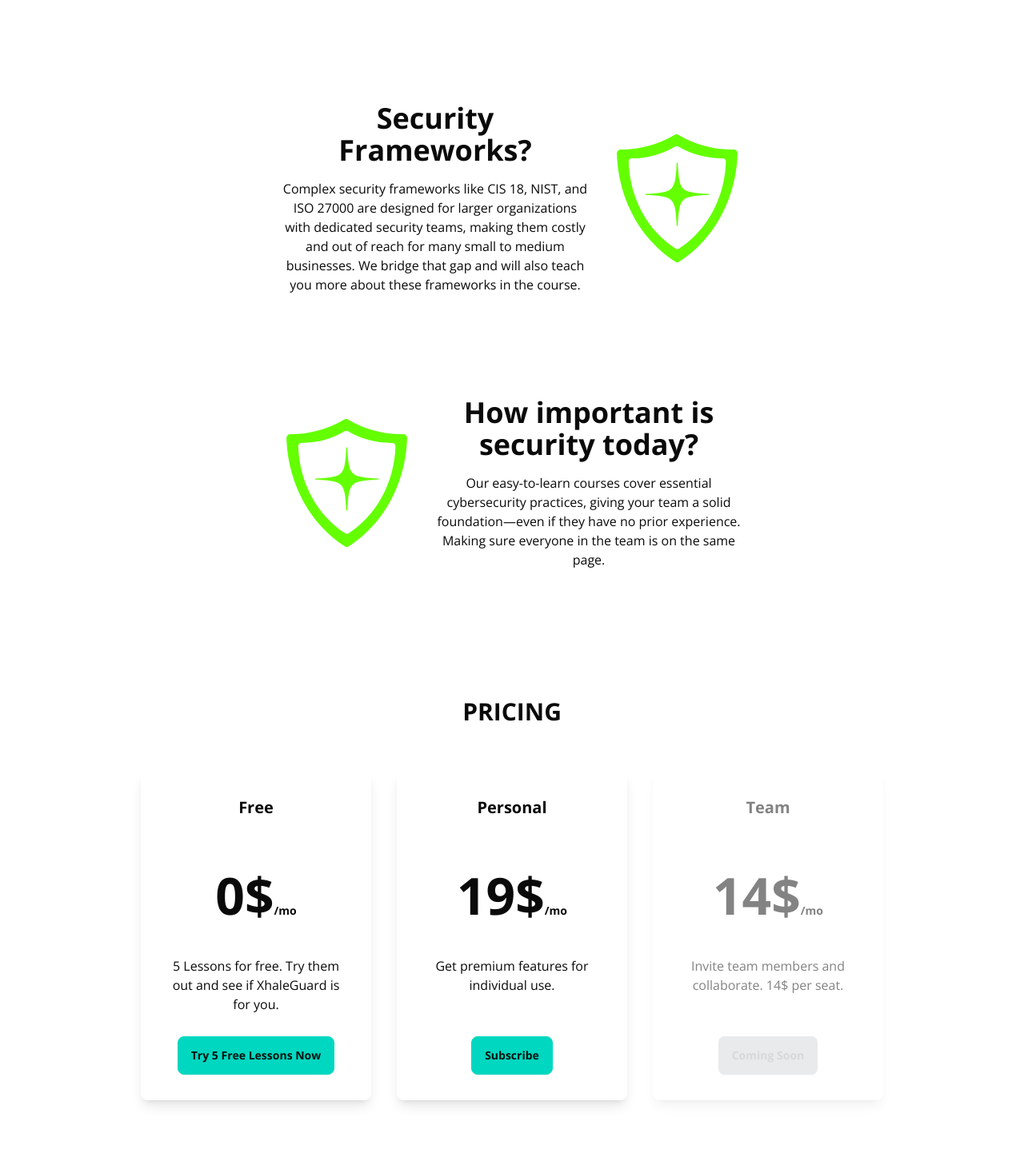
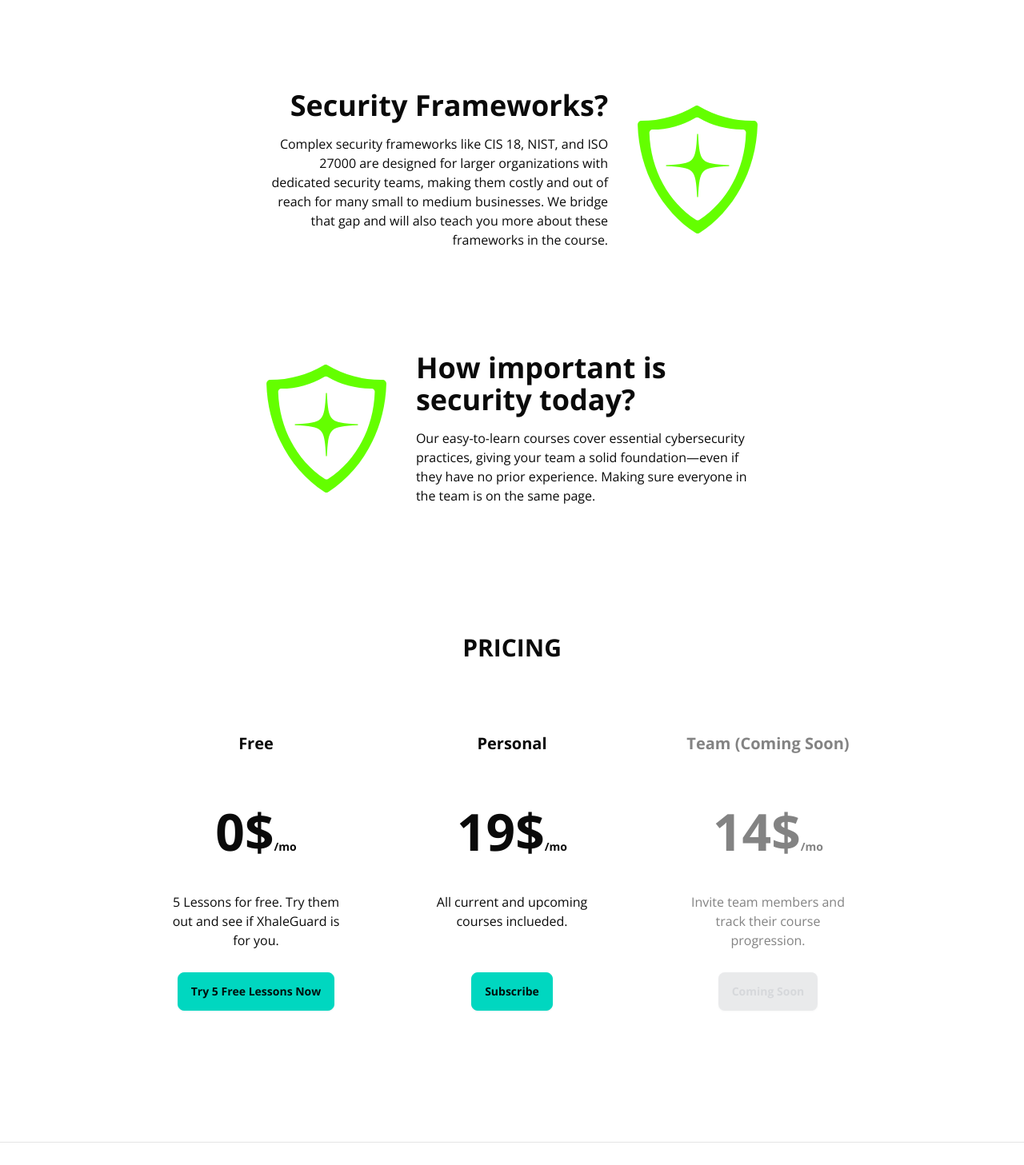
Before and after one commit to jonas-soderholm/juporia, a Next.js app: page / in a window 1280 px wide. Shown: the part 973-2430 px from the top of the page at 80% size. Built offline with nearby package versions, Linux system fonts and the light colour scheme; no server answers.

Commit message:
Setup course and lesson routing

```diff
--- /dev/null
+++ b/app/courses/basics-1/page.tsx
@@ -0,0 +1,9 @@
+import { LessonButton } from "@/components/courses/lessonLine";
+
+export default async function Basics1() {
+  return (
+    <>
+      <LessonButton lessonName="Password" link="/courses/basics-1/password" />
+    </>
+  );
+}
--- /dev/null
+++ b/app/courses/basics-1/password/page.tsx
@@ -0,0 +1,8 @@
+export default function Password() {
+  return (
+    <div>
+      <h1>Password</h1>
+      <p>Some text about passwords</p>
+    </div>
+  );
+}
--- a/app/courses/cybersecurity-basics-1/lessons/page.tsx
+++ /dev/null
@@ -1,7 +0,0 @@
-export default async function Basics1() {
-  return (
-    <>
-      <div>basics 1</div>
-    </>
-  );
-}
--- a/app/courses/cybersecurity-basics-1/page.tsx
+++ /dev/null
@@ -1,7 +0,0 @@
-export default async function Basics1() {
-  return (
-    <>
-      <div>basics 1</div>
-    </>
-  );
-}
--- a/app/courses/page.tsx
+++ b/app/courses/page.tsx
@@ -17,7 +17,7 @@
             buttonText="5 free lessons"
             image="/courses-backgrounds/basic1.jpg"
             value={50}
-            linkUrl="/courses/cybersecurity-basics-1"
+            linkUrl="/courses/basics-1"
           />
         </div>
 
--- a/app/layout.tsx
+++ b/app/layout.tsx
@@ -39,17 +39,13 @@
           enableSystem
           disableTransitionOnChange
         >
-          <main className="min-h-screen flex flex-col items-center">
-            <div className="flex-1 w-full flex flex-col gap-5 items-center">
+          <main className="min-h-screen flex flex-col">
+            {/* Header/Nav Section */}
             <nav className="w-full flex justify-between border-b border-b-foreground/10 h-16">
               <div className="w-full flex justify-between items-center text-sm">
                 <Link href="/">
                   <div className="flex items-center font-semibold">
-                      <img
-                        src="./logo.svg"
-                        alt=""
-                        className="w-6 md:w-8 mx-3"
-                      />
+                    <img src="/logo.svg" alt="" className="w-6 md:w-8 mx-3" />
                     <span className="text-[15px] md:text-xl font-bold">
                       ExhaleGuard
                     </span>
@@ -58,8 +54,13 @@
                 <HeaderAuth />
               </div>
             </nav>
+
+            {/* Main Content Area */}
+            <div className="flex-1 w-full flex flex-col items-center p-5">
+              {children}
             </div>
-            <div className="flex flex-col p-5 items-center">{children}</div>
+
+            {/* Footer Section */}
             <footer className="w-full flex items-center justify-center border-t mx-auto text-center text-xs gap-8 py-8 mt-28">
               <p>XhaleGuard</p>
             </footer>
--- /dev/null
+++ b/components/courses/lessonLine.tsx
@@ -0,0 +1,16 @@
+import Link from "next/link";
+
+type Lesson = {
+  lessonName: string;
+  link: string;
+};
+
+export function LessonButton({ lessonName, link }: Lesson) {
+  return (
+    <Link href={link}>
+      <button className="btn btn-accent" aria-label="">
+        {lessonName}
+      </button>
+    </Link>
+  );
+}
--- a/components/hero/subscriptions.tsx
+++ b/components/hero/subscriptions.tsx
@@ -12,7 +12,7 @@
     },
     {
       title: "Personal",
-      description: "Get premium features for individual use.",
+      description: "All current and upcoming courses inclueded.",
       image:
         "https://img.daisyui.com/images/stock/photo-1606107557195-0e29a4b5b4aa.webp",
       active: true,
@@ -20,8 +20,8 @@
       buttontext: "Subscribe",
     },
     {
-      title: "Team",
-      description: "Invite team members and collaborate. 14$ per seat.",
+      title: "Team (Coming Soon)",
+      description: "Invite team members and track their course progression.",
       image:
         "https://img.daisyui.com/images/stock/photo-1606107557195-0e29a4b5b4aa.webp",
       active: false,
@@ -32,13 +32,15 @@
 
   return (
     <>
-      <div className="mx-auto font-bold text-3xl mb-14 mt-[10rem]">PRICING</div>
+      <div className=" flex justify-center mx-auto font-bold text-3xl mb-14 mt-[10rem]">
+        PRICING
+      </div>
 
       <div className="flex flex-wrap justify-center max-w-[80rem] mx-auto gap-8 px-4">
         {subscriptions.map((subscription, index) => (
           <div
             key={index}
-            className={`card bg-base-100 md:w-72 w-full max-w-xs mx-auto ${!subscription.active ? "opacity-50" : ""} shadow-lg rounded-lg`}
+            className={`card bg-base-100 md:w-72 w-full max-w-xs mx-auto ${!subscription.active ? "opacity-50" : ""} rounded-lg`}
           >
             <div className="card-body items-center text-center">
               <h2 className="card-title mb-5">{subscription.title}</h2>
--- a/components/hero/valueProposition.tsx
+++ b/components/hero/valueProposition.tsx
@@ -2,7 +2,9 @@
   return (
     <>
       {/* Why XhaleGuard? */}
-      <div className="flex flex-col md:flex-row mt-32 items-center gap-4 px-4 md:max-w-[60%] mx-auto text-center">
+
+      <div className=" items-center">
+        <div className="flex flex-col md:flex-row mt-32 items-center gap-4 px-4 md:max-w-[80%] mx-auto md:text-left text-center">
           <div className="md:mr-4 flex-shrink-0 w-24 h-24 md:w-40 md:h-40 flex items-center justify-center">
             <img
               src="./logo.svg"
@@ -16,16 +18,17 @@
             </h2>
             <div className="text-base max-w-full md:max-w-md mx-auto">
               <p>
-              Our easy-to-learn courses cover essential cybersecurity practices,
-              giving your team a solid foundation—even if they have no prior
-              experience. Making sure everyone in the team is on the same page.
+                Our easy-to-learn courses cover essential cybersecurity
+                practices, giving your team a solid foundation—even if they have
+                no prior experience. Making sure everyone in the team is on the
+                same page.
               </p>
             </div>
           </div>
         </div>
 
         {/* Why Not Framework? */}
-      <div className="flex flex-col md:flex-row-reverse mt-32 items-center gap-4 px-4 md:max-w-[60%] mx-auto text-center">
+        <div className="flex flex-col md:flex-row-reverse mt-32 items-center gap-4 px-4 md:max-w-[80%] mx-auto md:text-right text-center">
           <div className="md:ml-4 flex-shrink-0 w-24 h-24 md:w-40 md:h-40 flex items-center justify-center">
             <img
               src="./logo.svg"
@@ -42,15 +45,15 @@
                 Complex security frameworks like CIS 18, NIST, and ISO 27000 are
                 designed for larger organizations with dedicated security teams,
                 making them costly and out of reach for many small to medium
-              businesses. We bridge that gap and will also teach you more about
-              these frameworks in the course.
+                businesses. We bridge that gap and will also teach you more
+                about these frameworks in the course.
               </p>
             </div>
           </div>
         </div>
 
         {/* Is it that important? */}
-      <div className="flex flex-col md:flex-row mt-32 items-center gap-4 px-4 md:max-w-[60%] mx-auto text-center">
+        <div className="flex flex-col md:flex-row mt-32 items-center gap-4 px-4 md:max-w-[80%] mx-auto md:text-left text-center">
           <div className="md:mr-4 flex-shrink-0 w-24 h-24 md:w-40 md:h-40 flex items-center justify-center">
             <img
               src="./logo.svg"
@@ -64,10 +67,12 @@
             </h2>
             <div className="text-base max-w-full md:max-w-md mx-auto">
               <p>
-              Our easy-to-learn courses cover essential cybersecurity practices,
-              giving your team a solid foundation—even if they have no prior
-              experience. Making sure everyone in the team is on the same page.
+                Our easy-to-learn courses cover essential cybersecurity
+                practices, giving your team a solid foundation—even if they have
+                no prior experience. Making sure everyone in the team is on the
+                same page.
               </p>
+            </div>
           </div>
         </div>
       </div>
```
Lines whose indentation alone changed are shown as unchanged.
